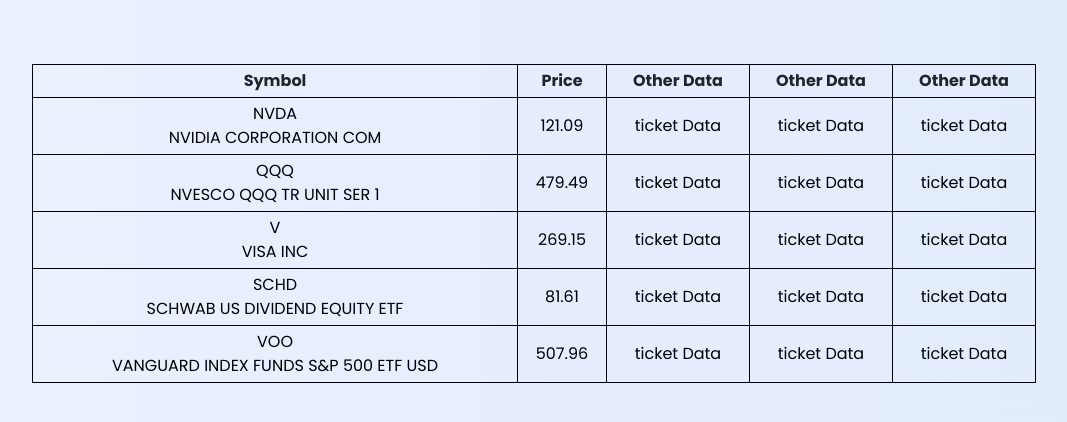
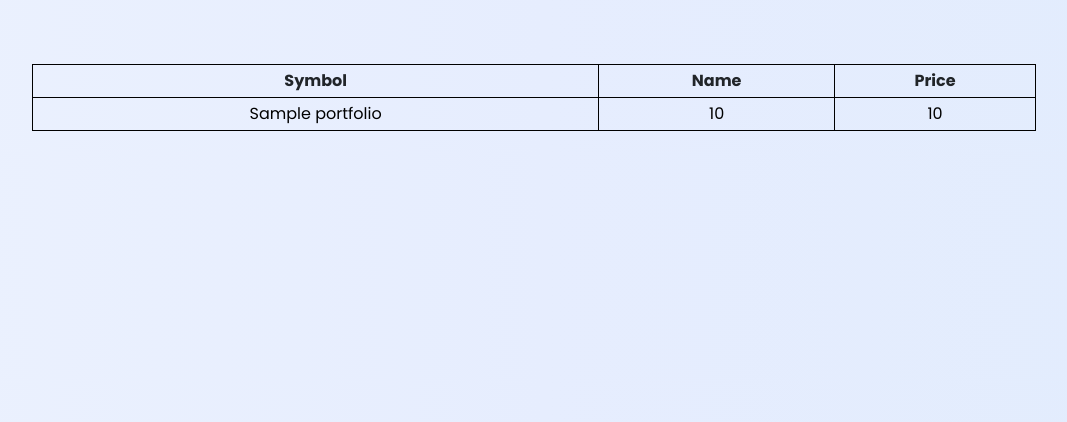
Before and after one commit to Espi5730/Gekko, a Flask app: page /portfolio in a window 1280 px wide. Shown: the part 80-502 px from the top of the page, without its empty margins (96-1163 px from the left). Run offline with Flask 3, Linux system fonts and the light colour scheme; tables that the repository leaves empty hold one stand-in row (values such as "Sample post").

Commit message:
database stuff nearly woks

```diff
--- a/main.py
+++ b/main.py
@@ -26,6 +26,7 @@ from dateutil.relativedelta import relativedelta
 import matplotlib.dates as mdates
 from plotly.subplots import make_subplots
 import plotly.graph_objs as go
+from add import addPortfolio
 
 app = Flask(__name__)
 
@@ -33,6 +34,9 @@ apiKey = "D5TvzaGcYfx4GOxOn834UD9QxCAyhEAH"
 subscriptionKey = "f3f0023662b94a9cbfefa2b60472122e"
 # apiKey="D5TvzaGcYfx4GOxOn834UD9QxCAyhEAH"
 # subcriptionKey="f3f0023662b94a9cbfefa2b60472122e"
+
+#validators
+stock_data = ["", "", ""]
 
 # functions
 # function to get news
@@ -314,6 +318,12 @@ def graphData(independant, dependant, symbolName, prices, companyName):
 # function to find stock information on comapny
 def getCompanyInfo(nameOfCompany):
 
+    returnVal = ["", "", ""]
+    try:
+        jsonOfCompanies = stockApiCall(nameOfCompany, 1)
+    except:
+        return [" "," "," "]
+
     jsonOfCompanies = stockApiCall(nameOfCompany, 1)
 
     # print(jsonOfCompanies[0]['name'])
@@ -329,11 +339,13 @@ def getCompanyInfo(nameOfCompany):
     # list of companies that match what the user wanted
     print(listOfCompanies)
 
+    if listOfCompanies is None:
+        return [" "," "," "]
+
     # now we are going to have the user choose what they wanted out of the list
 
-    nameOfCompany = input("Pick one from the names provided \n")
 
-    if nameOfCompany not in listOfCompanies:
+    if listOfCompanies is None:
         # edge case if the user picks something random
 
         print("bruh lock in")
@@ -341,11 +353,21 @@ def getCompanyInfo(nameOfCompany):
         return
     else:
 
+        print(listOfCompanies)
+        first_key = list(listOfCompanies)[0]
+        first_val = list(listOfCompanies.values())[0]
+        print(first_key)
+        print(first_val)
+
         # print(listOfCompanies[nameOfCompany])
 
-        companySymbol = listOfCompanies[nameOfCompany]
+        companySymbol = listOfCompanies[first_key]
 
         companyProfile = stockApiCall(companySymbol, 2)
+
+        # companySymbol = listOfCompanies[nameOfCompany]
+
+        # companyProfile = stockApiCall(companySymbol, 2)
 
         currentPrice = companyProfile[0]['price']
 
@@ -353,17 +375,20 @@ def getCompanyInfo(nameOfCompany):
         print(f'the price of {companySymbol} is {currentPrice}')
 
         # retreiving quote from a certain time
-        quoteJson = stockApiCall(companySymbol, 3)
+        # quoteJson = stockApiCall(companySymbol, 3)
+        returnVal = [companySymbol, first_key, currentPrice]
+
+        return returnVal
 
         # print(quoteJson[0])
         # turn into a dataframe
-        df = pd.json_normalize(quoteJson)
+        # df = pd.json_normalize(quoteJson)
 
         # print dataframe
         # print(df.loc['date'])
 
         # graph the data
-        graphData(df['date'].head(5),df['open'].head(5), nameOfCompany)
+        # graphData(df['date'].head(5),df['open'].head(5), nameOfCompany)
 
 # a function to return a graph to a page based on the word that was searched
 def name_to_graph(companySymbol):
@@ -407,11 +432,11 @@ c.execute('''
 ''')
 
 #adds the stock onto the personal portfolio db
-def addDatabase(name,price,changeInPrice):
+def addDatabase(ticket, name, price):
     c.execute('''
-    INSERT INTO portfolio(name,price,changeInPrice),
+    INSERT INTO portfolio(ticket, name, price)
     VALUES (?,?,?)
-    ''',(name,price,changeInPrice)
+    ''',(ticket, name, price)
     )
 
 #Setting up chatBot
@@ -524,7 +549,28 @@ def about():
 
 @app.route('/portfolio')
 def portfolio():
-    return render_template('portfolio.html')
+
+    global stock_data
+
+    if stock_data[0] != "":
+        addDatabase(stock_data[0], stock_data[1], stock_data[2])
+        tmp = c.execute('SELECT * FROM portfolio')
+        html = tmp
+        stock_data = ["", "", ""]
+        print("in loop")
+
+        return render_template('portfolio.html', table=html)
+
+    #addDatabase(stock_data[0], stock_data[1], stock_data[2])
+    tmp = c.execute('SELECT * FROM portfolio')
+    html = tmp
+
+    print("out of loop")
+    #print(html)
+    #print("after")
+
+    return render_template('portfolio.html', table=html)
+
 """
     form = userPrompt()
 
@@ -554,7 +600,10 @@ def market():
     Caught in a loop with no ***** ending, I love CS
     - Matthew
     """
+
+
     form = userPrompt()
+    add = addPortfolio()
 
     search = ""
 
@@ -582,13 +631,15 @@ def market():
         # print(user_requested_company)
         if len(user_requested_company) > 0 :
 
+
+            stock_data = getCompanyInfo(user_requested_company)
             plot_html = name_to_graph(user_requested_company)
-            return render_template('market.html', form=form, word=user_requested_company, plot_html = plot_html)
+            return render_template('market.html', form=form, word=user_requested_company, plot_html = plot_html, add = add, ticket=stock_data[0], name=stock_data[1], value=stock_data[2])
 
             # url = "../static/images/new_plot.png"
 
 
-    return render_template('market.html', form=form,)
+    return render_template('market.html', form=form, add = add)
 
 
 @app.route('/resources')
--- a/templates/portfolio.html
+++ b/templates/portfolio.html
@@ -44,71 +44,16 @@
       <table id="full">
         <tr>
           <th>Symbol</th>
+          <th>Name</th>
           <th>Price</th>
-          <th>Other Data</th>
-          <th>Other Data</th>
-          <th>Other Data</th>
         </tr>
-        <tr class="stock">
-          <td>
-            <div class="symbol">
-              <p class="no-bottom" id="black">NVDA</p>
-              <p class="no-bottom" id="black">NVIDIA CORPORATION COM</p>
-            </div>
-          </td>
-          <td>121.09</td>
-          <td>ticket Data</td>
-          <td>ticket Data</td>
-          <td>ticket Data</td>
-        </tr>
-        <tr class="stock">
-          <td>
-            <div class="symbol">
-              <p class="no-bottom" id="black">QQQ</p>
-              <p class="no-bottom" id="black">NVESCO QQQ TR UNIT SER 1</p>
-            </div>
-          </td>
-          <td>479.49</td>
-          <td>ticket Data</td>
-          <td>ticket Data</td>
-          <td>ticket Data</td>
-        </tr>
-        <tr class="stock">
-          <td>
-            <div class="symbol">
-              <p class="no-bottom" id="black">V</p>
-              <p class="no-bottom" id="black">VISA INC</p>
-            </div>
-          </td>
-          <td>269.15</td>
-          <td>ticket Data</td>
-          <td>ticket Data</td>
-          <td>ticket Data</td>
-        </tr>
-        <tr class="stock">
-          <td>
-            <div class="symbol">
-              <p class="no-bottom" id="black">SCHD</p>
-              <p class="no-bottom" id="black">SCHWAB US DIVIDEND EQUITY ETF</p>
-            </div>
-          </td>
-          <td>81.61</td>
-          <td>ticket Data</td>
-          <td>ticket Data</td>
-          <td>ticket Data</td>
-        </tr>
-        <tr class="stock">
-          <td>
-            <div class="symbol">
-              <p class="no-bottom" id="black">VOO</p>
-              <p class="no-bottom" id="black">VANGUARD INDEX FUNDS S&P 500 ETF USD</p>
-            </div>
-          </td>
-          <td>507.96</td>
-          <td>ticket Data</td>
-          <td>ticket Data</td>
-          <td>ticket Data</td>
-        </tr>
+        {% for row in table %}
+            <tr class="stock">
+                <td>{{ row[1] }}</td> <!-- Assuming column 1 is ticket -->
+                <td>{{ row[2] }}</td> <!-- Assuming column 2 is name -->
+                <td>{{ row[3] }}</td> <!-- Assuming column 3 is price -->
+            </tr>
+        {% endfor %}
       </table>
     </div>
 </body>
```
Also changed, not shown: add.py (added, +8 -0 lines), templates/market.html (+14 -13 lines).
